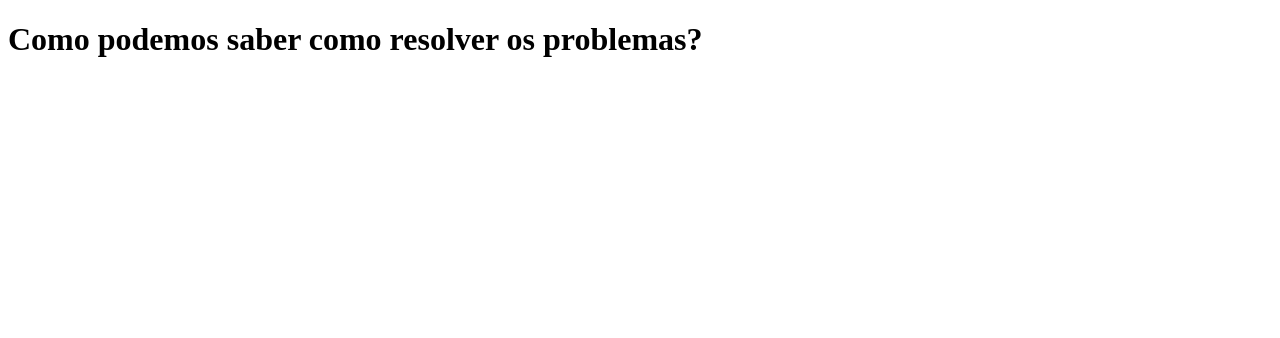
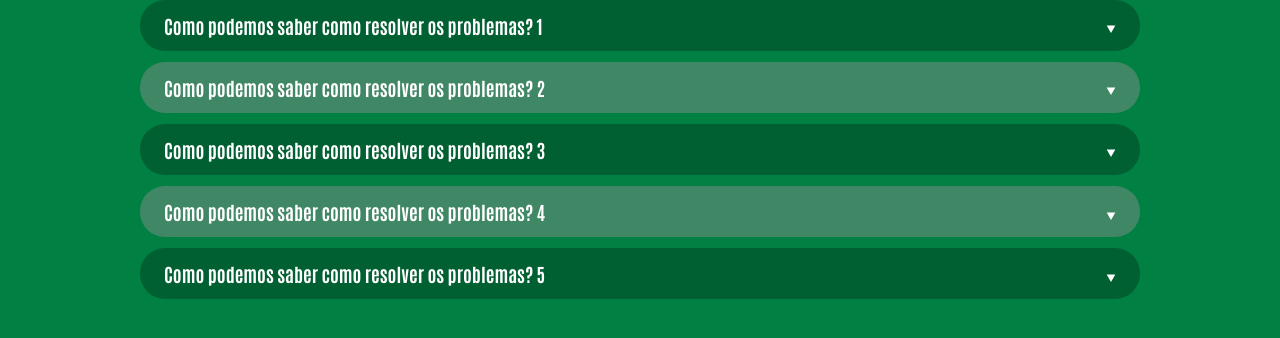
Before and after one commit to HackingDanger/ods-11, a React (Create React App) app: page / in a window 1280 px wide. Shown: the top 338 px of the page. Built offline with nearby package versions, Linux system fonts and the light colour scheme.

Commit message:
creating accordion component and FAQ screen

```diff
--- a/public/index.html
+++ b/public/index.html
@@ -1,10 +1,17 @@
 <!DOCTYPE html>
 <html lang="pt-br">
+
 <head>
   <meta charset="utf-8" />
+  <link rel="preconnect" href="https://fonts.googleapis.com">
+  <link rel="preconnect" href="https://fonts.gstatic.com" crossorigin>
+  <link href="https://fonts.googleapis.com/css2?family=Antonio:wght@100;200;300;400;500;600;700&display=swap"
+    rel="stylesheet">
   <title>Petrobras BR</title>
 </head>
+
 <body>
   <div id="root"></div>
 </body>
+
 </html>
--- a/src/App.js
+++ b/src/App.js
@@ -1,9 +1,13 @@
-import {Faq} from "components";
+// Components
+import { Faq } from "components";
+
+// Data
+import { dataFAQ } from "data/faq.data";
 
 function App() {
   return (
     <div className="App">
-      <Faq/>
+      <Faq options={dataFAQ} />
     </div>
   );
 }
--- /dev/null
+++ b/src/components/accordion/index.js
@@ -0,0 +1,22 @@
+// Libs
+import React, { useState } from "react";
+import * as S from "./styles";
+
+// Components
+import { Icon } from "components/icon";
+
+export const Accordion = ({ title, desc }) => {
+  const [isOpen, setIsOpen] = useState(false);
+
+  return (
+    <S.FAQ>
+      <S.Header onClick={() => setIsOpen(!isOpen)} isOpen={isOpen}>
+        <h3>{title}</h3>
+        <Icon name="arrow" />
+      </S.Header>
+      <S.Content isOpen={isOpen}>
+        <p>{desc}</p>
+      </S.Content>
+    </S.FAQ>
+  );
+};
--- /dev/null
+++ b/src/components/accordion/styles.js
@@ -0,0 +1,53 @@
+// Libs
+import styled, { css } from "styled-components";
+
+export const FAQ = styled.div`
+  width: 100%;
+  display: flex;
+  flex-direction: column;
+`;
+
+export const Header = styled.div`
+  ${({ isOpen }) => css`
+    min-height: 41px;
+
+    display: flex;
+    align-items: center;
+    justify-content: space-between;
+
+    padding: 0.8rem 1.5rem;
+    border-radius: 25px;
+    background: #006032;
+
+    z-index: 1;
+    cursor: pointer;
+    h3 {
+      flex: 1;
+      color: #fff;
+    }
+
+    figure {
+      margin-left: 0.8rem;
+      transform: ${isOpen && "rotate(60deg)"};
+    }
+  `}
+`;
+
+export const Content = styled.div`
+  ${({ isOpen }) => css`
+    width: 100%;
+    max-height: 0;
+    min-height: ${isOpen ? "100px" : "0"};
+
+    background: #0e3a25;
+    margin: -20.5px auto 2rem;
+    padding: ${isOpen ? "2rem 1.5rem" : "0 1.5rem"};
+    border-radius: 0 0 25px 25px;
+
+    overflow: hidden;
+    transition: 0.5s;
+    p {
+      color: #fff;
+    }
+  `}
+`;
--- a/src/components/faq/index.js
+++ b/src/components/faq/index.js
@@ -1,13 +1,20 @@
-import { Icon } from "components/icon"
+// Libs
+import React from "react";
+import * as S from "./styles";
 
-export const Faq = () => {
+// Components
+import { Accordion } from "components";
 
+export const Faq = ({ options }) => {
   return (
-    <div className="faq">
-      <div className="faq_content">
-        <h1 className="faq_content_title">Como podemos saber como resolver os problemas?</h1>
-        <Icon name="arrow"/>
-      </div>
-    </div>
-  )
-}
+    <S.Container>
+      {options?.map((item) => (
+        <Accordion
+          key={item.title + Math.random() * 100}
+          title={item.title}
+          desc={item.desc}
+        />
+      ))}
+    </S.Container>
+  );
+};
--- a/src/components/faq/styles.js
+++ b/src/components/faq/styles.js
@@ -0,0 +1,17 @@
+// Libs
+import styled from "styled-components";
+
+export const Container = styled.section`
+  width: 90%;
+  max-width: 1000px;
+  margin: 0 auto;
+
+  > div:nth-child(even) {
+    > div {
+      background: #408865;
+      :nth-child(2) {
+        background: #006032;
+      }
+    }
+  }
+`;
--- a/src/components/icon/index.js
+++ b/src/components/icon/index.js
@@ -1,14 +1,13 @@
-import {icons} from "data/icons"
+import { icons } from "data/icons";
 
-export const Icon = ({name}) => {
+export const Icon = ({ name }) => {
+  const findedIcon = icons.find((icon) => icon.name === name);
 
-  const findedIcon = icons.find(icon => icon.name === name)
-
-  if(!findedIcon) new Error('Nome do ícone não existe.')
+  if (!findedIcon) new Error("Nome do ícone não existe.");
 
   return (
-    <div>
-      <img src={findedIcon.path} alt={findedIcon.name}/>
-    </div>
-  )
-}
+    <figure>
+      <img src={findedIcon.path} alt={findedIcon.name} />
+    </figure>
+  );
+};
--- a/src/components/index.js
+++ b/src/components/index.js
@@ -1,2 +1,3 @@
-export {Icon} from "./icon"
-export {Faq} from "./faq"
+export { Icon } from "./icon";
+export { Accordion } from "./accordion";
+export { Faq } from "./faq";
--- /dev/null
+++ b/src/data/faq.data.js
@@ -0,0 +1,22 @@
+export const dataFAQ = [
+  {
+    title: "Como podemos saber como resolver os problemas? 1",
+    desc: "Testando Testando Testando Testando Testando Testando Testando TestandoTestando Testando Testando Testando Testando Testando",
+  },
+  {
+    title: "Como podemos saber como resolver os problemas? 2",
+    desc: "Testando Testando Testando Testando Testando Testando Testando TestandoTestando Testando Testando Testando Testando Testando",
+  },
+  {
+    title: "Como podemos saber como resolver os problemas? 3",
+    desc: "Testando Testando Testando Testando Testando Testando Testando TestandoTestando Testando Testando Testando Testando Testando",
+  },
+  {
+    title: "Como podemos saber como resolver os problemas? 4",
+    desc: "Testando Testando Testando Testando Testando Testando Testando TestandoTestando Testando Testando Testando Testando Testando",
+  },
+  {
+    title: "Como podemos saber como resolver os problemas? 5",
+    desc: "Testando Testando Testando Testando Testando Testando Testando TestandoTestando Testando Testando Testando Testando Testando",
+  }
+];
--- a/src/index.js
+++ b/src/index.js
@@ -1,8 +1,29 @@
-import React from 'react';
-import ReactDOM from 'react-dom/client';
-import App from './App';
+// Libs
+import React from "react";
+import ReactDOM from "react-dom/client";
+import { createGlobalStyle } from "styled-components";
 
-const root = ReactDOM.createRoot(document.getElementById('root'));
+// Components
+import App from "./App";
+
+// Styles
+const GlobalStyles = createGlobalStyle`
+    *{
+        margin: 0;
+        padding: 0;
+        box-sizing: border-box;
+        font-family: Antonio, Arial, Helvetica, sans-serif;
+    }
+
+    body {
+        background: #008043;
+    }
+`;
+
+const root = ReactDOM.createRoot(document.getElementById("root"));
 root.render(
+  <>
+    <GlobalStyles />
     <App />
+  </>
 );
```
Lines whose indentation alone changed are shown as unchanged.
